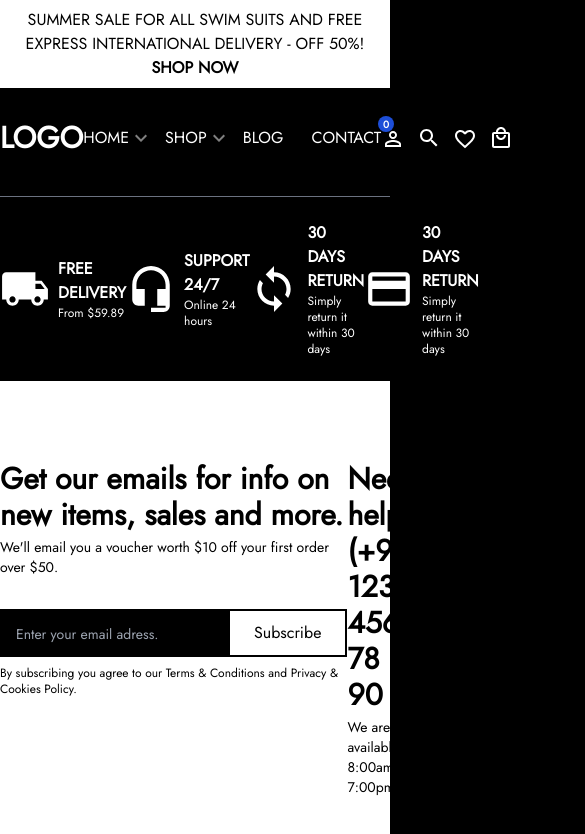
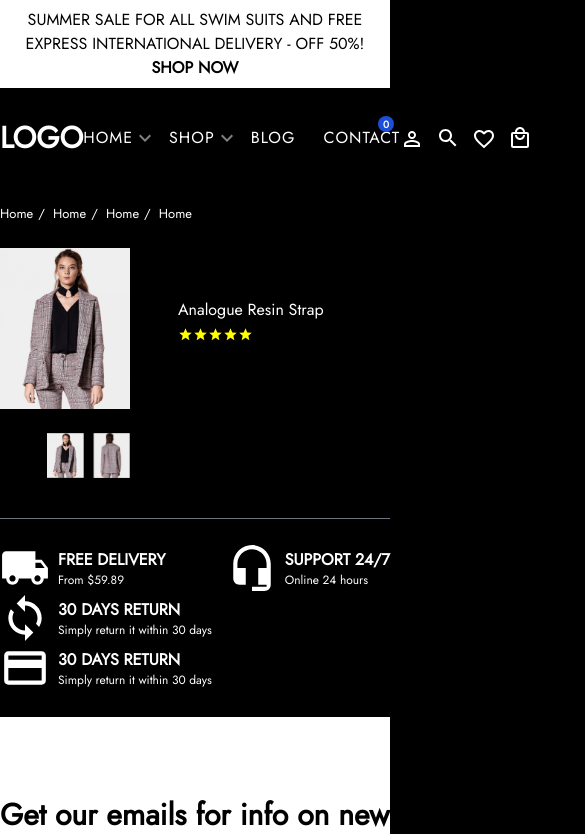
Before and after one commit to Berkanttumer/React_Projects, a React (Vite) app in the folder E-Commerce/: page /Details/1 in a window 390 px wide. Shown: the top 834 px of the page, 585 px wide, since content can reach past the window. Built offline with nearby package versions, Linux system fonts and the light colour scheme.

Commit message:
Some issues fixed, some responsive design has been added for home page and details page has been created

```diff
--- a/E-Commerce/index.html
+++ b/E-Commerce/index.html
@@ -2,7 +2,10 @@
 <html lang="en">
   <head>
     <meta charset="UTF-8" />
-    <meta name="viewport" content="width=device-width, initial-scale=1.0" />
+    <meta
+      name="viewport"
+      content="width=device-width, initial-scale=1.0,user-scalable=no"
+    />
     <link
       href="https://fonts.googleapis.com/css2?family=Jost:ital@0;1&display=swap"
       rel="stylesheet"
--- a/E-Commerce/src/App.jsx
+++ b/E-Commerce/src/App.jsx
@@ -6,13 +6,16 @@ import Notice from './components/layouts/Notice';
 import Footer from './components/layouts/Footer';
 import Blog from './components/pages/Blog';
 import Account from './components/pages/Account';
-import Brands from './components/layouts/Brands';
+
 import Policy from './components/layouts/Policy';
 import Shop from './components/pages/Shop';
+import Details from './components/pages/Details';
+import ScrollGoTop from './components/ScrollGoTop';
 
 function App() {
   return (
     <div className="app">
+      <ScrollGoTop />
       <Notice />
       <Header />
       <Routes>
@@ -21,6 +24,7 @@ function App() {
         <Route path="/Contact" element={<Contact />} />
         <Route path="/Account" element={<Account />} />
         <Route path="/Shop" element={<Shop />} />
+        <Route path="/Details/:id" element={<Details />} />
       </Routes>
       <Policy />
       <Footer />
--- /dev/null
+++ b/E-Commerce/src/components/ScrollGoTop.js
@@ -0,0 +1,12 @@
+import { useEffect } from 'react';
+import { useLocation } from 'react-router-dom';
+
+function ScrollGoTop() {
+  const { pathname } = useLocation();
+
+  useEffect(() => {
+    window.scrollTo(0, 0);
+  }, [pathname]);
+}
+
+export default ScrollGoTop;
--- a/E-Commerce/src/components/layouts/Footer.jsx
+++ b/E-Commerce/src/components/layouts/Footer.jsx
@@ -42,7 +42,7 @@ const Footer = () => {
                 </div>
               </div>
             </div>
-            <div className="right-col ">
+            <div className="right-col">
               <div className="top-title">
                 <h3 className="text-3xl max-w-[500px] font-bold">
                   Need help? <br />
@@ -64,8 +64,8 @@ const Footer = () => {
         </div>
       </div>
 
-      <div className="pt-14 pb-14  border-b border-solid border-gray-500">
-        <div className="flex container ">
+      <div className="pt-14 pb-14  border-b border-solid border-gray-500 ">
+        <div className="flex container flex-wrap">
           <div className="flex flex-col flex-[3]">
             <Link to="/" className="font-bold text-xl pb-5">
               LOGO
--- a/E-Commerce/src/components/layouts/Policy.jsx
+++ b/E-Commerce/src/components/layouts/Policy.jsx
@@ -8,7 +8,7 @@ const Policy = () => {
   return (
     <section className="border-t border-gray-500 mt-10 ">
       <div className="container">
-        <ul className="pt-6 pb-6 flex justify-between">
+        <ul className="pt-6 pb-6 flex justify-between flex-wrap">
           <li className="delivery flex gap-2 items-center">
             <LocalShippingIcon sx={{ fontSize: 50 }} />
             <div className="delivery-text flex flex-col">
--- a/E-Commerce/src/components/layouts/ProductsSlider.jsx
+++ b/E-Commerce/src/components/layouts/ProductsSlider.jsx
@@ -5,6 +5,7 @@ import { products } from '../../data';
 import { Swiper, SwiperSlide } from 'swiper/react';
 import 'swiper/css';
 import 'swiper/swiper-bundle.css';
+import { Link } from 'react-router-dom';
 
 const ProductsSlider = ({ type }) => {
   return (
@@ -46,7 +47,7 @@ const ProductsSlider = ({ type }) => {
                 <SwiperSlide key={data.id}>
                   <li className="flex flex-col items-center">
                     <div className="products-img relative">
-                      <a href="">
+                      <Link to={`/Details/${data.id}`}>
                         <img
                           src={data.img.thumbs[0]}
                           alt=""
@@ -57,7 +58,7 @@ const ProductsSlider = ({ type }) => {
                           alt=""
                           className="image2"
                         />
-                      </a>
+                      </Link>
                       <div className="rounded-full absolute top-2 right-2  bg-red-700 w-9 h-9 flex items-center justify-center">
                         <span className=" text-xs ">%{data.discount}</span>
                       </div>
--- a/E-Commerce/src/components/layouts/Slider.jsx
+++ b/E-Commerce/src/components/layouts/Slider.jsx
@@ -36,13 +36,13 @@ const Slider = () => {
 
         <button
           onClick={() => swiper.slidePrev()}
-          className="absolute bg-white top-[50%] left-12 z-50 w-14 h-14 rounded-full flex items-center justify-center hover:bg-blue-600"
+          className="slider-button absolute bg-white top-[50%] left-12 z-50 w-14 h-14 rounded-full flex items-center justify-center hover:bg-blue-600"
         >
           <ArrowBackIosNewIcon sx={{ color: 'gray' }} />
         </button>
         <button
           onClick={() => swiper.slideNext()}
-          className="absolute bg-white top-[50%] right-12  w-14 h-14 rounded-full z-50 flex items-center justify-center hover:bg-blue-600"
+          className="slider-button absolute bg-white top-[50%] right-12  w-14 h-14 rounded-full z-50 flex items-center justify-center hover:bg-blue-600"
         >
           <ArrowForwardIosIcon sx={{ color: 'gray' }} />
         </button>
--- a/E-Commerce/src/components/pages/Blog.jsx
+++ b/E-Commerce/src/components/pages/Blog.jsx
@@ -73,13 +73,13 @@ const Blog = ({ type }) => {
       </div>
     </section>
   ) : (
-    <section className="blog mt-12 mb-12">
+    <section className="blog mt-12 mb-12 ">
       <div className="text-center mb-9">
         <h2 className="text-3xl mb-1 font-bold">From Our Blog</h2>
         <h3>Summer Collection New Morden Design</h3>
       </div>
-      <div className="container">
-        <ul className="blog-list gap-12">
+      <div className="container ">
+        <ul className="blog-list gap-12 ">
           <li>
             <a href="">
               <img src={Blog1} alt="" />
--- /dev/null
+++ b/E-Commerce/src/components/pages/Details.jsx
@@ -0,0 +1,94 @@
+import React, { useState } from 'react';
+import product1 from '../../assets/img/products/product1/1.png';
+import StarIcon from '@mui/icons-material/Star';
+import { Swiper, SwiperSlide } from 'swiper/react';
+import { products } from '../../data';
+
+import 'swiper/css';
+import 'swiper/swiper-bundle.css';
+import { useParams } from 'react-router-dom';
+
+const Details = () => {
+  const { id } = useParams();
+  const product = products.find((data) => data.id === Number(id));
+  const image = '/' + product.img.thumbs[0];
+  const [Selectimage, setSelectImage] = useState(image);
+
+  const handleImage = (imageUrl) => {
+    setSelectImage(imageUrl);
+  };
+  console.log(product1);
+  return (
+    <section className="details mt-12">
+      <div className="container">
+        <nav>
+          <ul className="flex text-[13px] gap-2">
+            <li>
+              <a href="#">Home</a>
+            </li>
+            <li>
+              <a href="#">Home</a>
+            </li>
+            <li>
+              <a href="#">Home</a>
+            </li>
+            <li>
+              <a href="#">Home</a>
+            </li>
+          </ul>
+        </nav>
+
+        <div className="mt-6 flex gap-12 ">
+          <div className="img-col w-1/3">
+            <div className="">
+              <img src={Selectimage} alt="" />
+            </div>
+            <div>
+              <ol className="mt-6">
+                <li>
+                  <Swiper
+                    initialSlide={0}
+                    slidesPerView={3}
+                    centeredSlides={true}
+                    spaceBetween={10}
+                    freeMode={true}
+                    autoplay={{
+                      delay: 3000,
+                      disableOnInteraction: false,
+                    }}
+                  >
+                    {product.img.thumbs.map((data, id) => {
+                      return (
+                        <SwiperSlide key={id}>
+                          <img
+                            src={'/' + data}
+                            alt=""
+                            onClick={() => handleImage('/' + data)}
+                          />
+                        </SwiperSlide>
+                      );
+                    })}
+                  </Swiper>
+                </li>
+              </ol>
+            </div>
+          </div>
+          <div className="right-col">
+            <div>
+              <h1>Analogue Resin Strap</h1>
+            </div>
+            <div>
+              <StarIcon sx={{ fontSize: 15, color: 'yellow' }} />
+              <StarIcon sx={{ fontSize: 15, color: 'yellow' }} />
+              <StarIcon sx={{ fontSize: 15, color: 'yellow' }} />
+              <StarIcon sx={{ fontSize: 15, color: 'yellow' }} />
+              <StarIcon sx={{ fontSize: 15, color: 'yellow' }} />
+            </div>
+          </div>
+        </div>
+      </div>
+    </section>
+  );
+};
+
+export default Details;
--- a/E-Commerce/src/components/pages/Home.jsx
+++ b/E-Commerce/src/components/pages/Home.jsx
@@ -47,7 +47,6 @@ const Home = () => {
       <Blog type="blogForHome" />
       <Brands />
       <Campaign />
-      <Policy />
     </>
   );
 };
--- a/E-Commerce/src/index.css
+++ b/E-Commerce/src/index.css
@@ -7,6 +7,37 @@ body {
   color: white;
   font-family: 'Jost', sans-serif;
   padding-right: 0px !important;
+  overflow-x: hidden;
+}
+
+/* Details */
+.details ul li:not(:last-child):after {
+  content: '/';
+
+  margin-left: 5px;
+}
+
+/* Slider */
+
+.slider-text {
+  @media (max-width: 400px) {
+    left: 50px;
+  }
+}
+.slider-button {
+  @media (max-width: 400px) {
+    display: none;
+  }
+}
+
+/* Header */
+
+header ul li {
+  letter-spacing: 1px;
+}
+
+header ul li .megamenu * {
+  letter-spacing: normal;
 }
 
 .active {
@@ -101,10 +132,6 @@ input::placeholder {
 path {
   width: 16px;
   height: 16px;
-}
-
-footer {
-  margin-top: auto !important;
 }
 
 .app {
@@ -210,6 +237,10 @@ input::-webkit-input-placeholder {
 
 /* Footer */
 
+footer {
+  margin-top: auto !important;
+}
+
 .links-col a {
   font-size: 14px;
 }
@@ -223,3 +254,27 @@ input::-webkit-input-placeholder {
 .copyright-links a {
   font-size: 12px;
 }
+
+.sub-row > div {
+  @media (max-width: 400px) {
+    flex-direction: column;
+  }
+}
+
+.left-col p:last-child {
+  @media (max-width: 400px) {
+  }
+}
+
+.right-col {
+  @media (max-width: 400px) {
+    margin-top: 50px;
+  }
+}
+
+.links-col {
+  @media (max-width: 400px) {
+    margin-left: 15px;
+    margin-top: 50px;
+  }
+}
```
Also changed, not shown: E-Commerce/src/components/layouts/ModalPage.jsx (+28 -18 lines).
